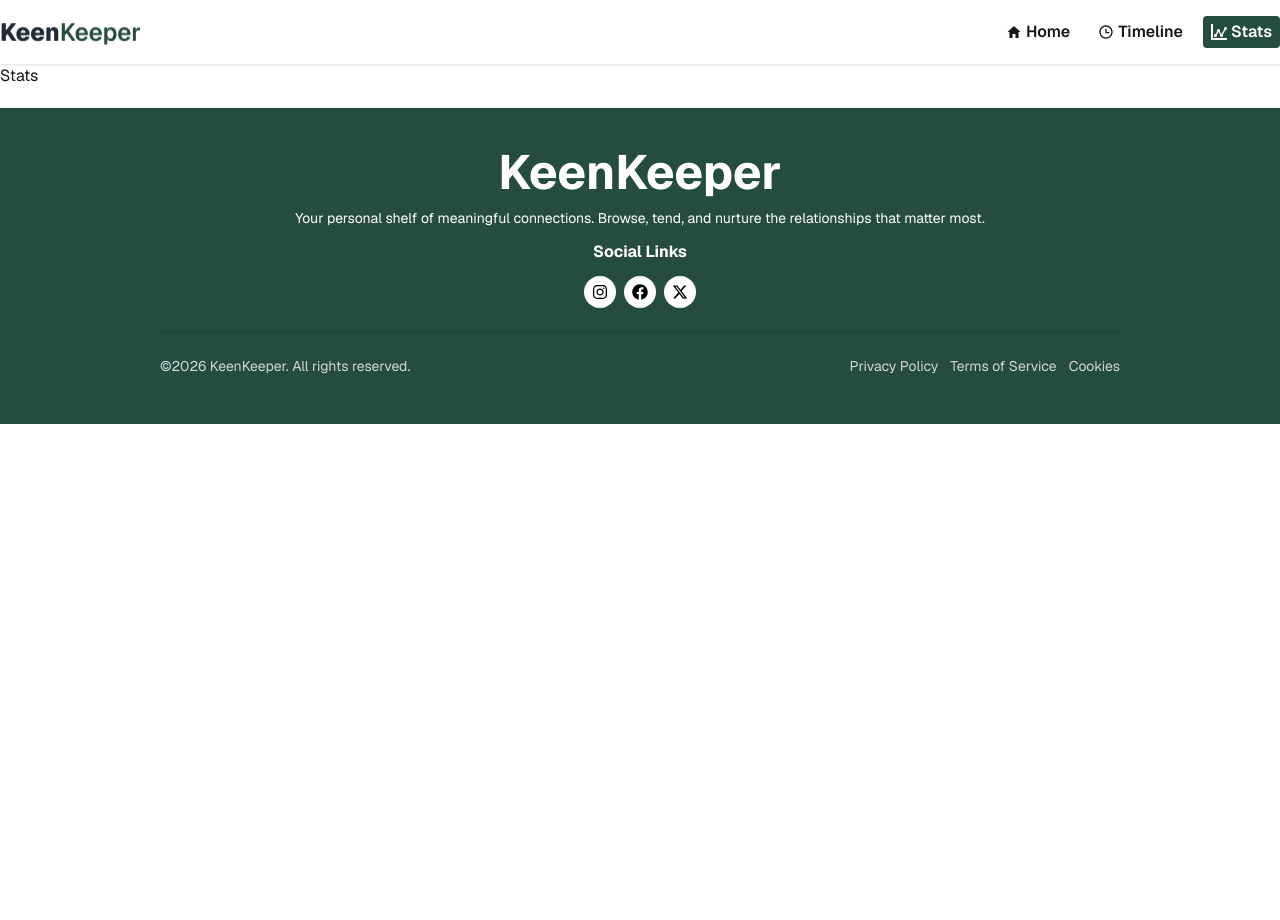
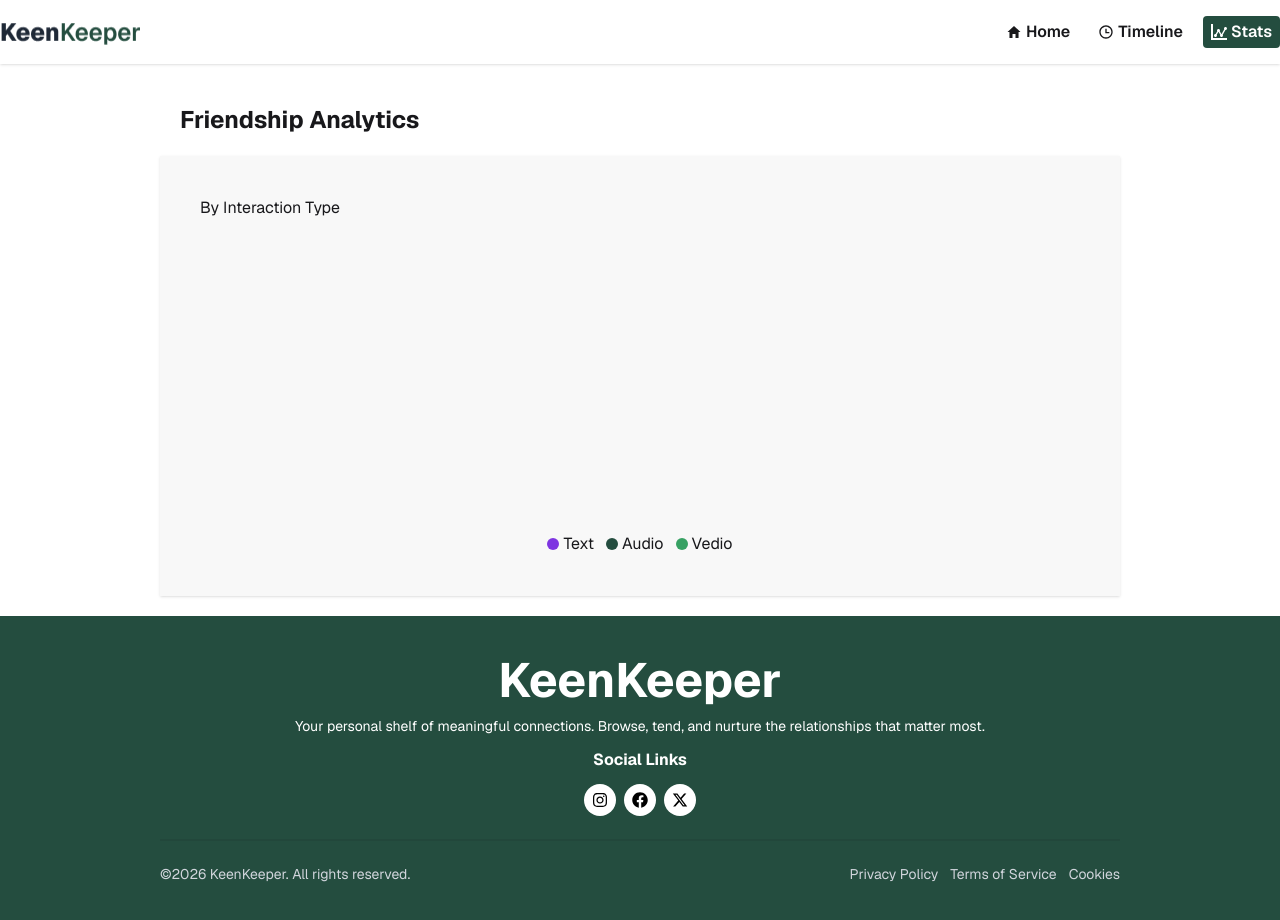
Before and after one commit to raju-codes77/A-7, a React (Vite) app: page /stats in a window 1280 px wide. Shown: the top 920 px of the page. Before the commit the page ends 800 px from the top, so only its background shows below. Built offline with nearby package versions, Linux system fonts and the light colour scheme.

Commit message:
pie chart added for analytics

```diff
--- a/package.json
+++ b/package.json
@@ -16,6 +16,7 @@
     "react-icons": "^5.6.0",
     "react-router": "^7.14.0",
     "react-toastify": "^11.0.5",
+    "recharts": "^3.8.1",
     "tailwindcss": "^4.2.2"
   },
   "devDependencies": {
--- /dev/null
+++ b/src/Components/Chart/Chart.jsx
@@ -0,0 +1,47 @@
+import React, { useContext } from 'react';
+import { Pie, PieChart } from 'recharts';
+import { FriendsActivityContext } from '../../Context/FriendsContext';
+
+const Chart = () => {
+    const {audio,video,text}=useContext(FriendsActivityContext);
+    const data=[
+        {name:"Audio",value:audio.length,fill:"#244d3f"},
+        {name:"Video",value:video.length,fill:"#37a163"},
+        {name:"Text",value:text.length,fill:"#7e35e1"}
+    ]
+    return (
+        <div className='w-3/4 mx-auto my-5'>
+            <h2 className='text-2xl font-bold p-5'>Friendship Analytics</h2>
+            <div className='bg-base-200 shadow-sm p-10'>
+                <h2>By Interaction Type</h2>
+                 <div className='flex justify-center '>
+
+            <PieChart style={{ width: '100%', maxWidth: '300px', maxHeight: '60vh', aspectRatio: 1 }} responsive>
+      <Pie
+        data={data}
+        innerRadius="80%"
+        outerRadius="100%"
+        // Corner radius is the rounded edge of each pie slice
+        cornerRadius="50%"
+        fill="#8884d8"
+        // padding angle is the gap between each pie slice
+        paddingAngle={5}
+        dataKey="value"
+        isAnimationActive={true}
+      />
+
+    </PieChart>
+                </div>
+                <div className='mt-3'>
+                    <ul className='flex justify-center gap-3'>
+                        <li className='flex items-center gap-1'><span className='h-3 w-3 rounded-full bg-[#7e35e1] inline-block'></span>Text</li>
+                        <li className='flex items-center gap-1'><span className='h-3 w-3 rounded-full bg-[#244d3f] inline-block'></span>Audio</li>
+                        <li className='flex items-center gap-1'><span className='h-3 w-3 rounded-full bg-[#37a163] inline-block'></span>Vedio</li>
+                    </ul>
+                </div>
+            </div>
+        </div>
+    );
+};
+
+export default Chart;
--- a/src/Components/Frienddetails/FrienddetailsCard.jsx
+++ b/src/Components/Frienddetails/FrienddetailsCard.jsx
@@ -15,7 +15,7 @@ const FrienddetailsCard = ({expectedFriend}) => {
         }
 
         // context data access
-        const {audio,setAudio,video,setVideo,text,setText}=useContext(FriendsActivityContext);
+        const {setAllActivity,allActivity,audio,setAudio,video,setVideo,text,setText}=useContext(FriendsActivityContext);
 
         // calling function handle
 
@@ -23,14 +23,17 @@ const FrienddetailsCard = ({expectedFriend}) => {
                 if(type==="Text"){
                     toast.success(`Succesfully Sent ${type}  to ${friend?.name}`);
                     setText([...text,friend]);
+                    setAllActivity([...allActivity,{...friend,type:"Text"}]);
                 }
                 else if(type ==="Audio"){
                     toast(`${type} Calling ${friend.name}`);
                     setAudio([...audio,friend])
+                    setAllActivity([...allActivity,{...friend,type:"Audio"}]);
                 }
                 else{
                     toast(`${type} Calling ${friend.name}`);
                     setVideo([...video,friend])
+                    setAllActivity([...allActivity,{...friend,type:"Video"}]);
                 }
         }
     return (
--- a/src/Components/Timeline/TimeLineCards.jsx
+++ b/src/Components/Timeline/TimeLineCards.jsx
@@ -3,16 +3,11 @@ import { FriendsActivityContext } from '../../Context/FriendsContext';
 import TimelineCard from './TimelineCard';
 
 const TimeLineCards = () => {
-    const {audio,video,text}=useContext(FriendsActivityContext);
-    const allcards=[
-        ...audio.map(item=>({...item,type:"Audio"})),
-        ...video.map(item=>({...item,type:"Video"})),
-        ...text.map(item=>({...item,type:"Text"})),
-    ]
+    const {allActivity,audio,video,text}=useContext(FriendsActivityContext);
     return (
-        <div className='space-y-3'>
+        <div className='space-y-3 flex flex-col-reverse'>
             {
-                allcards.map((card,index)=><TimelineCard key={index} card={card}></TimelineCard>)
+                allActivity.map((card,index)=><TimelineCard key={index} card={card}></TimelineCard>)
             }
         </div>
     );
--- a/src/Context/FriendsActivity.jsx
+++ b/src/Context/FriendsActivity.jsx
@@ -8,7 +8,8 @@ const FriendsActivity = ({children}) => {
     const [audio,setAudio]=useState([]);
     const [video,setVideo]=useState([]);
     const [text,setText]=useState([]);
-    return <FriendsActivityContext.Provider value={{audio,setAudio,video,setVideo,text,setText}}>{children}</FriendsActivityContext.Provider>;
+    const [allActivity,setAllActivity]=useState([]);
+    return <FriendsActivityContext.Provider value={{allActivity,setAllActivity,audio,setAudio,video,setVideo,text,setText}}>{children}</FriendsActivityContext.Provider>;
 };
 
 export default FriendsActivity;
--- a/src/main.jsx
+++ b/src/main.jsx
@@ -11,6 +11,7 @@ import FriendDetails from './Components/Frienddetails/FriendDetails';
 import { ToastContainer } from 'react-toastify';
 import FriendsActivity from './Context/FriendsActivity';
 import Timeline from './Components/Timeline/Timeline';
+import Chart from './Components/Chart/Chart';
 
 
 const router = createBrowserRouter([
@@ -28,7 +29,7 @@ const router = createBrowserRouter([
   },
   {
     path:"/stats",
-    element: <h2>Stats</h2>
+    element:<Chart></Chart>
   },
   {
     path:"/details/:id",
```
Also changed, not shown: 1 other file (tests, documents, lock files or other folders).
